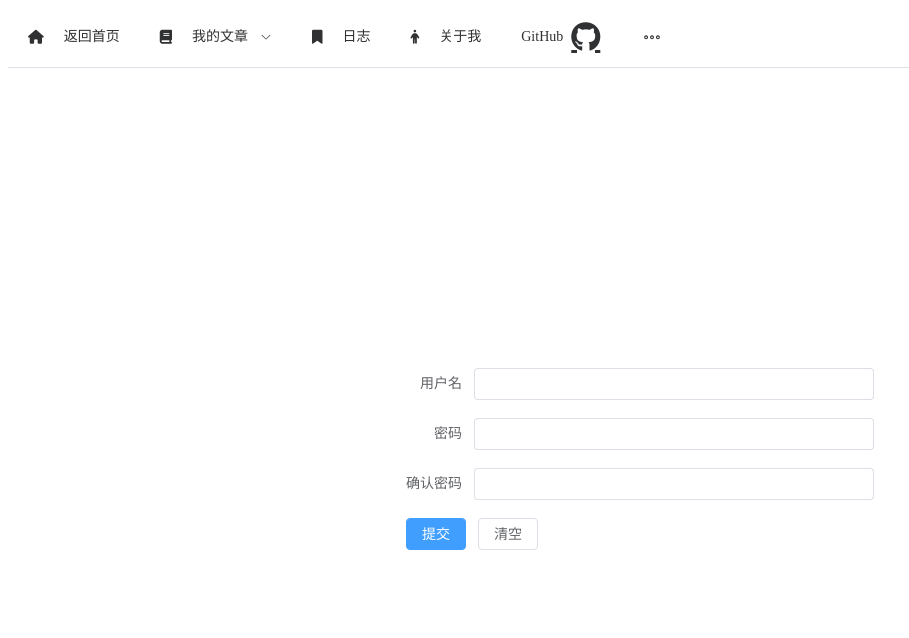
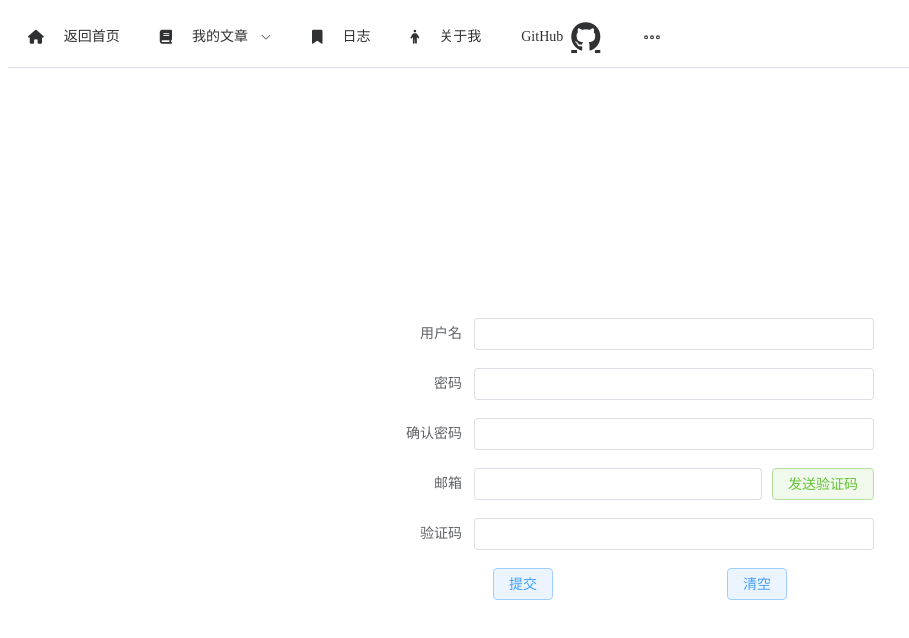
Before and after one commit to yitaoxianyu/my-blog, a Vue app: page /register in a window 1280 px wide. Shown: the top 638 px of the page, without its empty margins (0-909 px from the left). Built offline with nearby package versions, Linux system fonts and the light colour scheme.

Commit message:
feat(register.vue):注册表单组件完成

```diff
--- a/src/components/Login.vue
+++ b/src/components/Login.vue
@@ -19,7 +19,6 @@
               placeholder="请输入密码"
               show-password
               size="large"
-
           />
         </el-col>
         <el-button type="primary" @click="handleLogin" style="width: 180px; height: 30px; margin-bottom: 10px;" plain>登录</el-button>
--- a/src/components/Register.vue
+++ b/src/components/Register.vue
@@ -14,7 +14,7 @@
             <el-input v-model="ruleForm.username" />
           </el-form-item>
           <el-form-item label="密码" prop="password">
-            <el-input v-model="ruleForm.password" type="text" autocomplete="off" style="width: 400px;"/>
+            <el-input v-model="ruleForm.password" type="text" autocomplete="off" style="width: 400px;" show-password/>
           </el-form-item>
           <el-form-item label="确认密码" prop="checkPassword">
             <el-input
@@ -23,12 +23,20 @@
               autocomplete="off"
             />
           </el-form-item>
+          <el-form-item label="邮箱" prop="email">
+              <el-input v-model="ruleForm.email" style="flex: 1;" />
+              <el-button type="success" plain style="margin-left: 10px;" @click="handleSendEmail">发送验证码</el-button>
+          </el-form-item>
+          <el-form-item label="验证码" prop="captcha">
+              <el-input v-model="ruleForm.captcha" />
+          </el-form-item>
           <el-form-item>
-            <el-button type="primary" @click="submitForm(ruleFormRef)">
+            <el-button type="primary" plain @click="submitForm(ruleFormRef)" style="margin:auto;">
               提交
             </el-button>
-            <el-button @click="resetForm(ruleFormRef)">清空</el-button>
+            <el-button @click="resetForm(ruleFormRef)" type="primary" plain style="margin: auto;"> 清空</el-button>
           </el-form-item>
+          <!-- prop这里用来定义规则 -->
         </el-form>
       </div>
       <!-- 可以在这里添加其他内容 -->
@@ -37,7 +45,7 @@
 
   <script lang="ts" setup>
   import { reactive, ref } from 'vue'
-  import type { FormInstance, FormRules } from 'element-plus'
+  import type { Callback, FormInstance, FormRules } from 'element-plus'
   import axios from 'axios';
 
   const ruleFormRef = ref<FormInstance>()
@@ -64,7 +72,9 @@
     } else {
         setTimeout(() => {
             if(value.includes(' ')) return callback(new Error('含有非法字符(空格)'))
-            if(value.length >= 16) return callback(new Error('密码过长,不超过16位'))
+
+            if(value.length < 6) return callback(new Error('密码过短，不少于6位'))
+            else if(value.length >= 16) return callback(new Error('密码过长,不超过16位'))
             callback();
         },1000)
     }
@@ -81,16 +91,28 @@
     }
   }
 
+  const validateEmail = (rule:any,value:any,callback:any) => {
+    if(!value) return callback(new Error('请输入邮箱'))
+    callback()
+  }
+
   const ruleForm = reactive({
     password: '',
     checkPassword: '',
     username: '',
+    email: '',
+    captcha:'',
   })
 
   const rules = reactive<FormRules<typeof ruleForm>>({
     password: [{ validator: validatePass, trigger: 'blur' }],
     checkPassword: [{ validator: validateCheckPassword, trigger: 'blur' }],
     username: [{ validator: checkUsername, trigger: 'blur' }],
+    email: [
+      {validator:validateEmail,trigger:'blur'},
+      {type:'email',message:'邮箱格式不正确',trigger:'blur'}
+    ],
+    captcha:[{len:6,message:'验证码格式不正确',trigger:'blur'}]
   })
 
   const submitForm = (formEl: FormInstance | undefined) => {
@@ -113,6 +135,9 @@
         }catch(e){
 
         }
+        finally{
+          formEl.resetFields()
+        }
       } else {
         console.log('存在非法字段!')
       }
@@ -123,6 +148,11 @@
     if (!formEl) return
     formEl.resetFields()
   }
+
+  const handleSendEmail = () =>{
+
+  }
+
   </script>
 
   <style>
```
